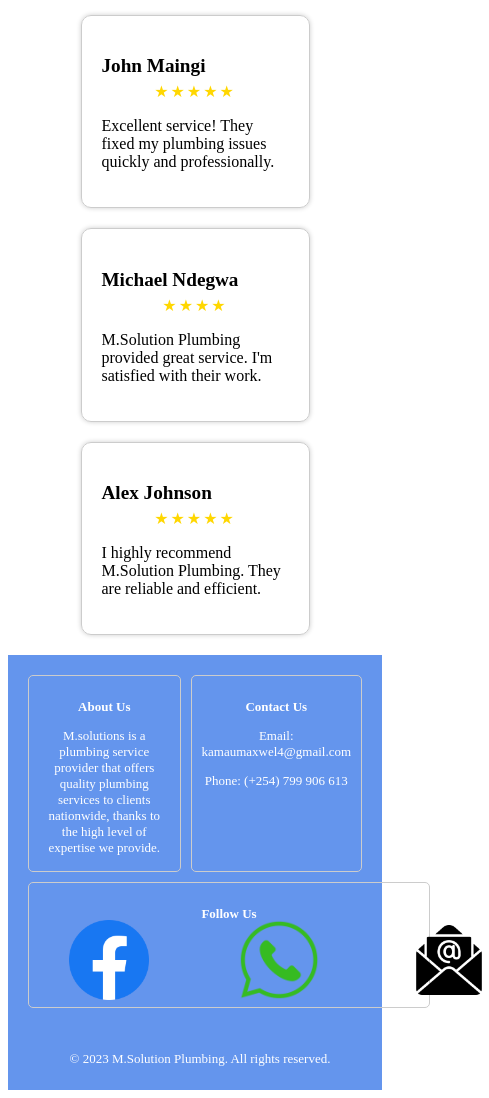
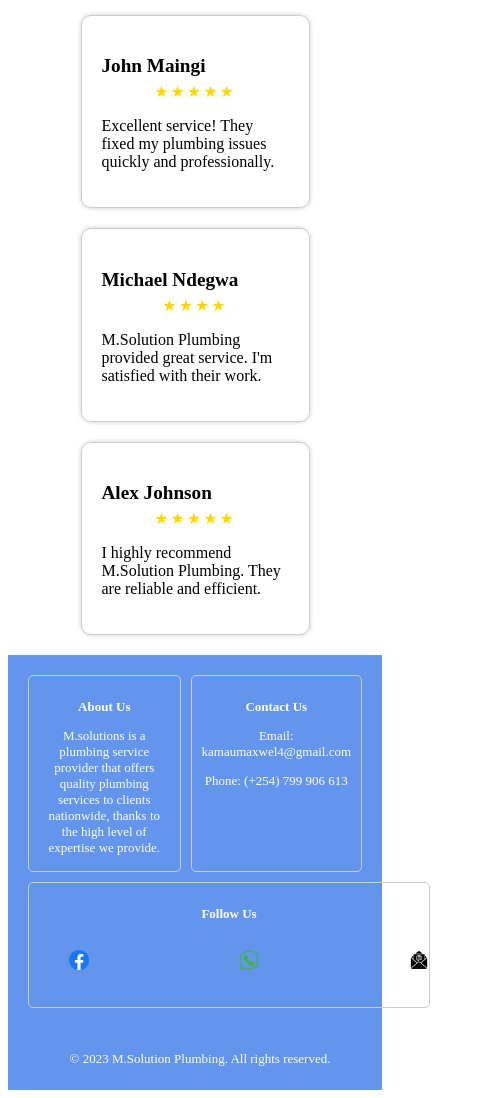
Before and after one commit to Alex-gikungu/plumbing_app, a React (Vite) app: page / in a window 390 px wide. Shown: the part 3013-4111 px from the top of the page, 489 px wide, since content can reach past the window. Built offline with nearby package versions, Linux system fonts and the light colour scheme.

Commit message:
added media query

```diff
--- a/src/index.css
+++ b/src/index.css
@@ -578,6 +578,18 @@ height: 10px;
 
 
 
+#facebook img {
+  width:20px;
+}
+
+#whatsapp img{
+  width: 20px;
+}
+
+#gmail img{
+  width:20px;
+}
+
 
 
 
```
